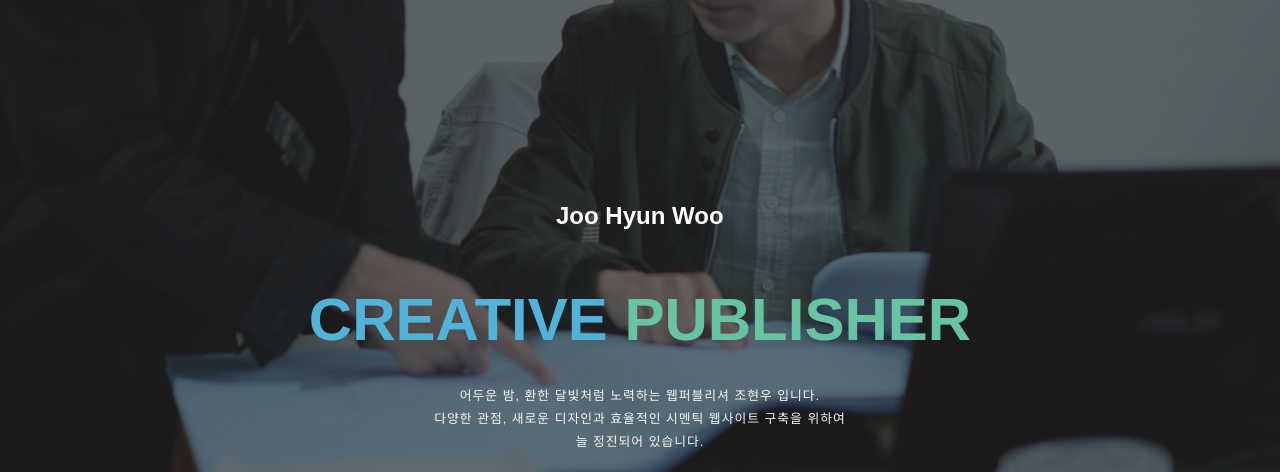
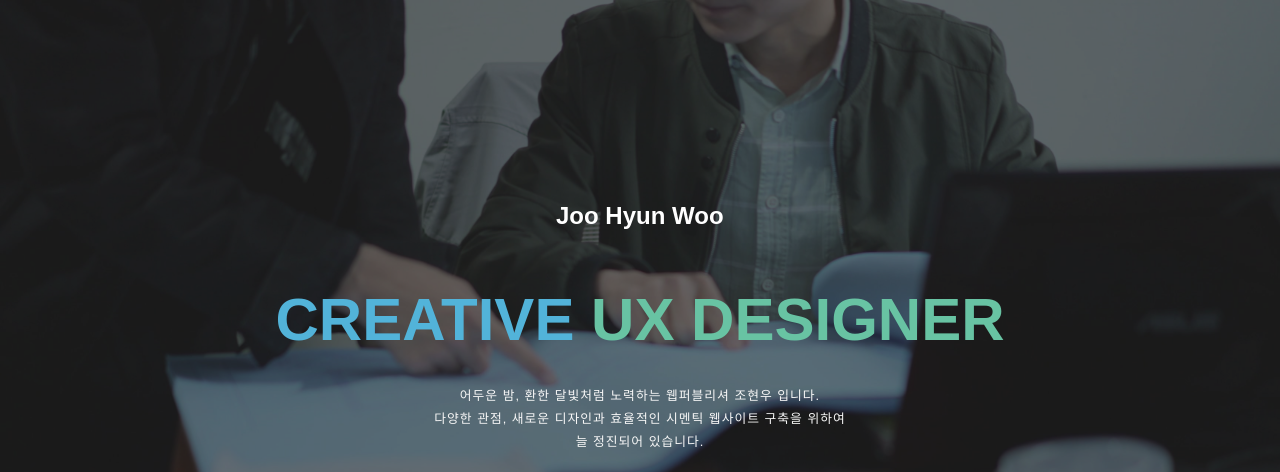
Before and after one commit to jokerisgodthem/portfolio, a plain HTML site: page index.html in a window 1280 px wide. Shown: the top 472 px of the page. Drawn offline with Linux system fonts and the light colour scheme; files that its build step writes are made by us from their sources; a web font is replaced by a local one.

Commit message:
내용 수정

```diff
--- a/index.html
+++ b/index.html
@@ -5,7 +5,7 @@
   <meta charset="UTF-8">
   <meta http-equiv="X-UA-Compatible" content="IE=edge">
   <meta name="viewport" content="width=device-width, initial-scale=1.0">
-  <title>조현우 포트폴리오</title>
+  <title>조현우 WEB DESIGNER</title>
   <meta name="Subject" content="포트폴리오 작품">
   <meta name="Title" content="안경민 포트폴리오">
   <meta name="Keywords" content="퍼블리셔,웹디자이너,웹표준,웹프로그래밍,포트폴리오,프론트엔드,개발자">
@@ -42,7 +42,7 @@
 
     <section id="home">
       <div class="intro">
-        <h2>CREATIVE <span>PUBLISHER</span></h2>
+        <h2>CREATIVE <span>UX DESIGNER</span></h2>
         <p>
             어두운 밤, 환한 달빛처럼 노력하는 <span>웹퍼블리셔 조현우 입니다.</span> <br />
             다양한 관점, 새로운 디자인과 <span>효율적인 시멘틱 웹사이트 구축을 위하여</span> <br />
```
